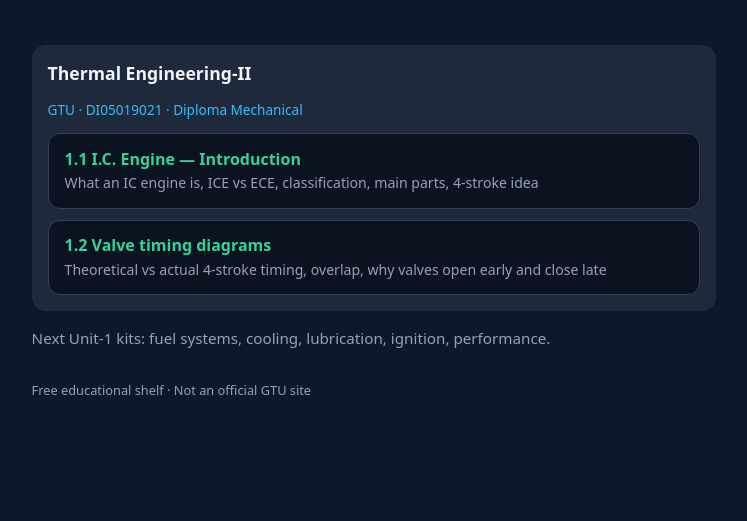
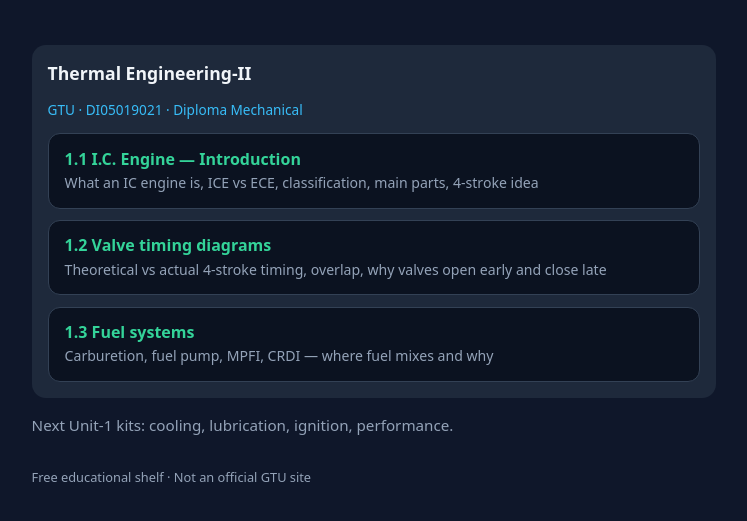
Before and after one commit to DevenPandya/student-labs, a plain HTML site: page index.html in a window 1280 px wide. Shown: the part 79-600 px from the top of the page, without its empty margins (266-1013 px from the left). Drawn offline with Linux system fonts and the light colour scheme.

Commit message:
Update index.html

```diff
--- a/index.html
+++ b/index.html
@@ -64,8 +64,12 @@
         <strong>1.2 Valve timing diagrams</strong>
         <span>Theoretical vs actual 4-stroke timing, overlap, why valves open early and close late</span>
       </a>
+      <a class="kit" href="fuel-systems.html">
+        <strong>1.3 Fuel systems</strong>
+        <span>Carburetion, fuel pump, MPFI, CRDI — where fuel mixes and why</span>
+      </a>
     </section>
-    <p class="sub">Next Unit-1 kits: fuel systems, cooling, lubrication, ignition, performance.</p>
+    <p class="sub">Next Unit-1 kits: cooling, lubrication, ignition, performance.</p>
   </main>
   <footer>Free educational shelf · Not an official GTU site</footer>
 </body>
```
